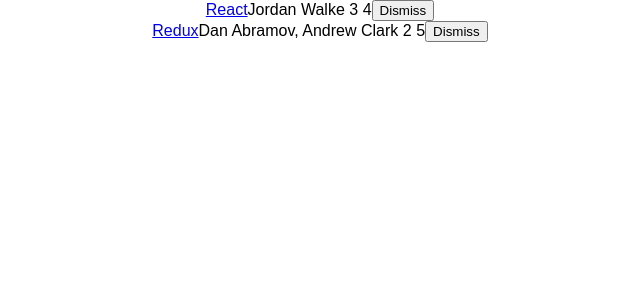
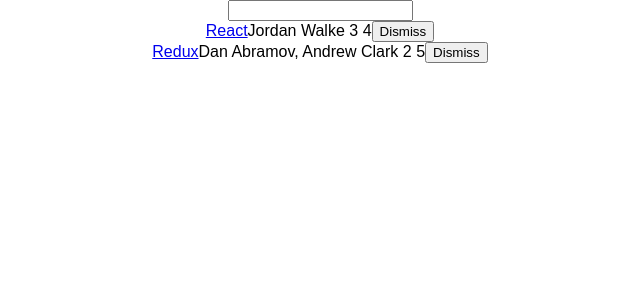
Before and after one commit to kartik2406/hackernews, a React (Create React App) app: page / in a window 1280 px wide. Shown: the top 300 px of the page, without its empty margins (320-960 px from the left). Built offline with nearby package versions, Linux system fonts and the light colour scheme.

Commit message:
Handling events

```diff
--- a/src/App.js
+++ b/src/App.js
@@ -21,13 +21,19 @@
   }
 ];
 
+const isSearched = searchText => item => item.title.toLowerCase().includes(searchText.toLowerCase())
+
 class App extends Component {
   constructor(props){
     super(props);
     console.log(this.props)
     this.state = {
-      list
+      list,
+      searchText: ''
     }
+
+    this.onDismiss = this.onDismiss.bind(this);
+    this.onSearchChange = this.onSearchChange.bind(this);
   }
   onDismiss(id){
     let isNotId = item => item.objectID != id;
@@ -36,13 +42,21 @@
       list: updatedList
     })
 
-    this.onDismiss = this.onDismiss.bind(this);
+  }
+  onSearchChange(event){
+    this.setState({
+      searchText: event.target.value
+    })
   }
   render() {
     console.log("hello app");
+
     return (
       <div className="App">
-        {this.state.list.map(item => {
+      <form>
+        <input type="text" onChange={this.onSearchChange} />
+      </form>
+        {this.state.list.filter(isSearched(this.state.searchText)).map(item => {
           return (
             <div key={item.objectID}>
               <span>
```
